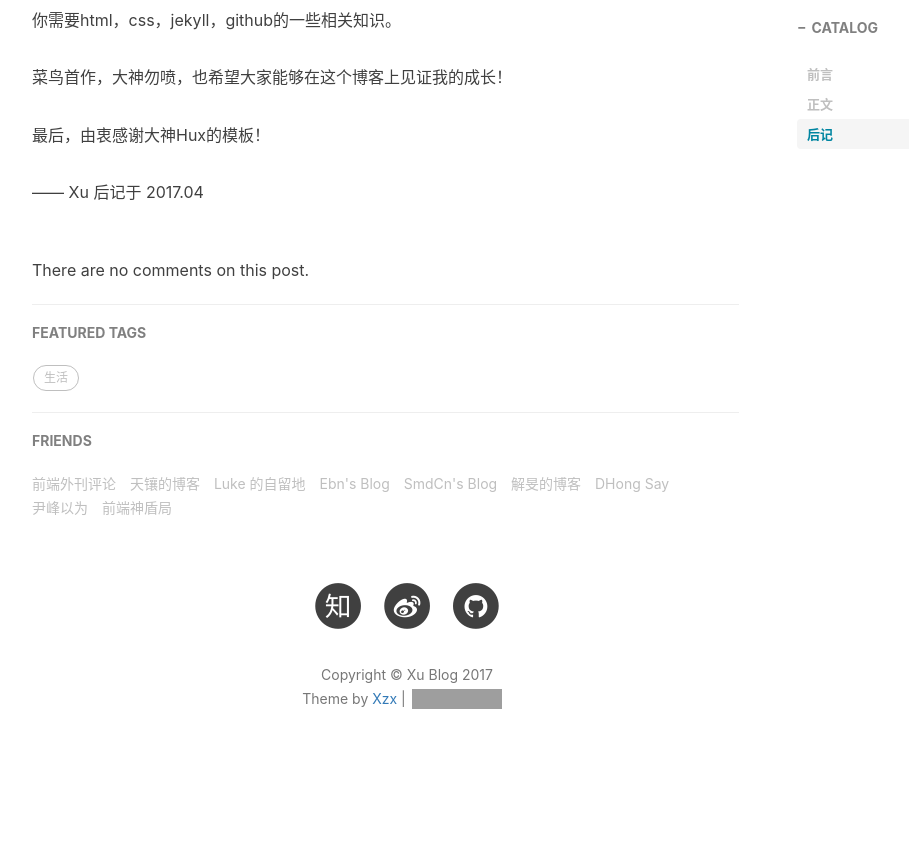
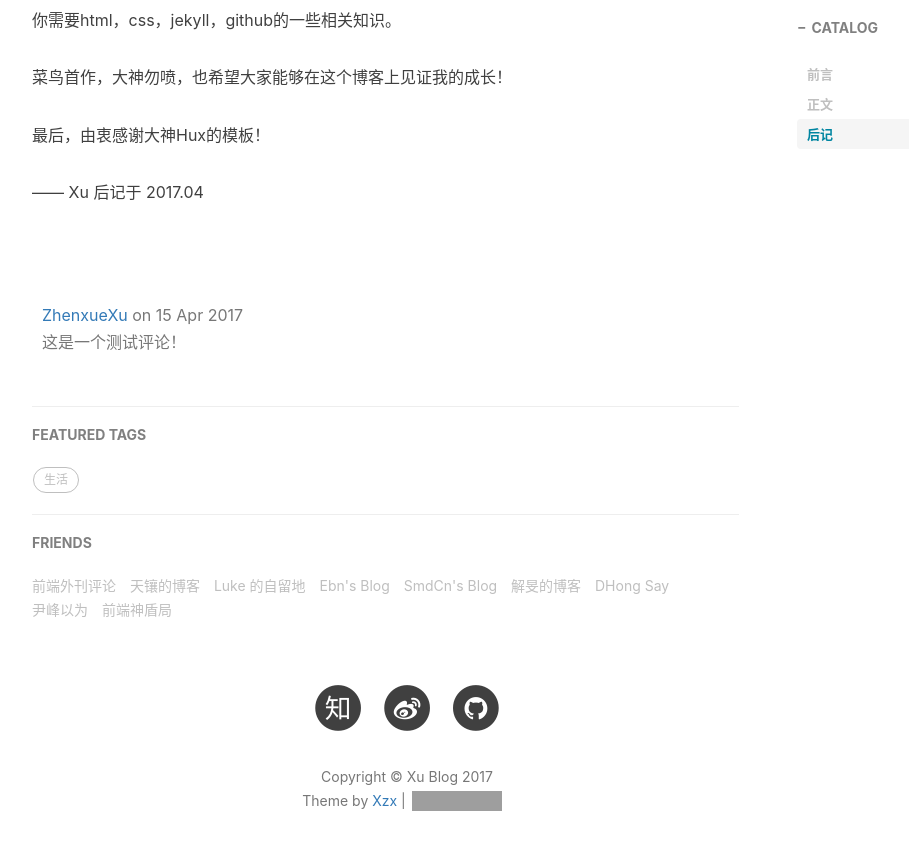
Before and after one commit to popsiclexu/popsiclexu.github.io, a Jekyll site: the page built from _posts/2017-04-12-hello-2017.markdown, in a window 1280 px wide and 900 px high, scrolled down 2068 px. Shown: the top 850 px of the window, without its empty margins (233-1142 px from the left). Built offline with Jekyll 4.4.1, drawn with Linux system fonts in a browser that asks for light colours; nearby versions of some CDN libraries; a script that is not in the unit is left out; comment, search, counter and statistics services are not loaded; before the commit the page ends 2871 px from its top, so only the background shows below that; some of the changed lines change nothing that is shown; grey boxes are pictures that could not be loaded.

Commit message:
Comment by ZhenxueXu (https://github.com/ZhenxueXu)

```diff
--- a/_posts/2017-04-12-hello-2017.markdown
+++ b/_posts/2017-04-12-hello-2017.markdown
@@ -1,13 +1,22 @@
 ---
-layout:     post
-title:      "Hello 2017"
-subtitle:   " \"Hello World, Hello Blog\""
-date:       2017-04-12 22:00:00
-author:     XZX
-header-img: "img/post-bg-2015.jpg"
+layout: post
+title: Hello 2017
+subtitle: ' "Hello World, Hello Blog"'
+date: 2017-04-12T22:00:00.000Z
+author: "\_ \_ XZX"
+header-img: img/post-bg-2015.jpg
 catalog: true
 tags:
-    - 生活
+  - 生活
+comments:
+  - author:
+      type: full
+      displayName: ZhenxueXu
+      url: 'https://github.com/ZhenxueXu'
+      picture: 'https://avatars3.githubusercontent.com/u/18114535?v=3&s=73'
+    content: '&#x8FD9;&#x662F;&#x4E00;&#x4E2A;&#x6D4B;&#x8BD5;&#x8BC4;&#x8BBA;&#xFF01;'
+    date: 2017-04-15T18:01:44.286Z
+
 ---
 
 > “Yeah It's on. ”
```
